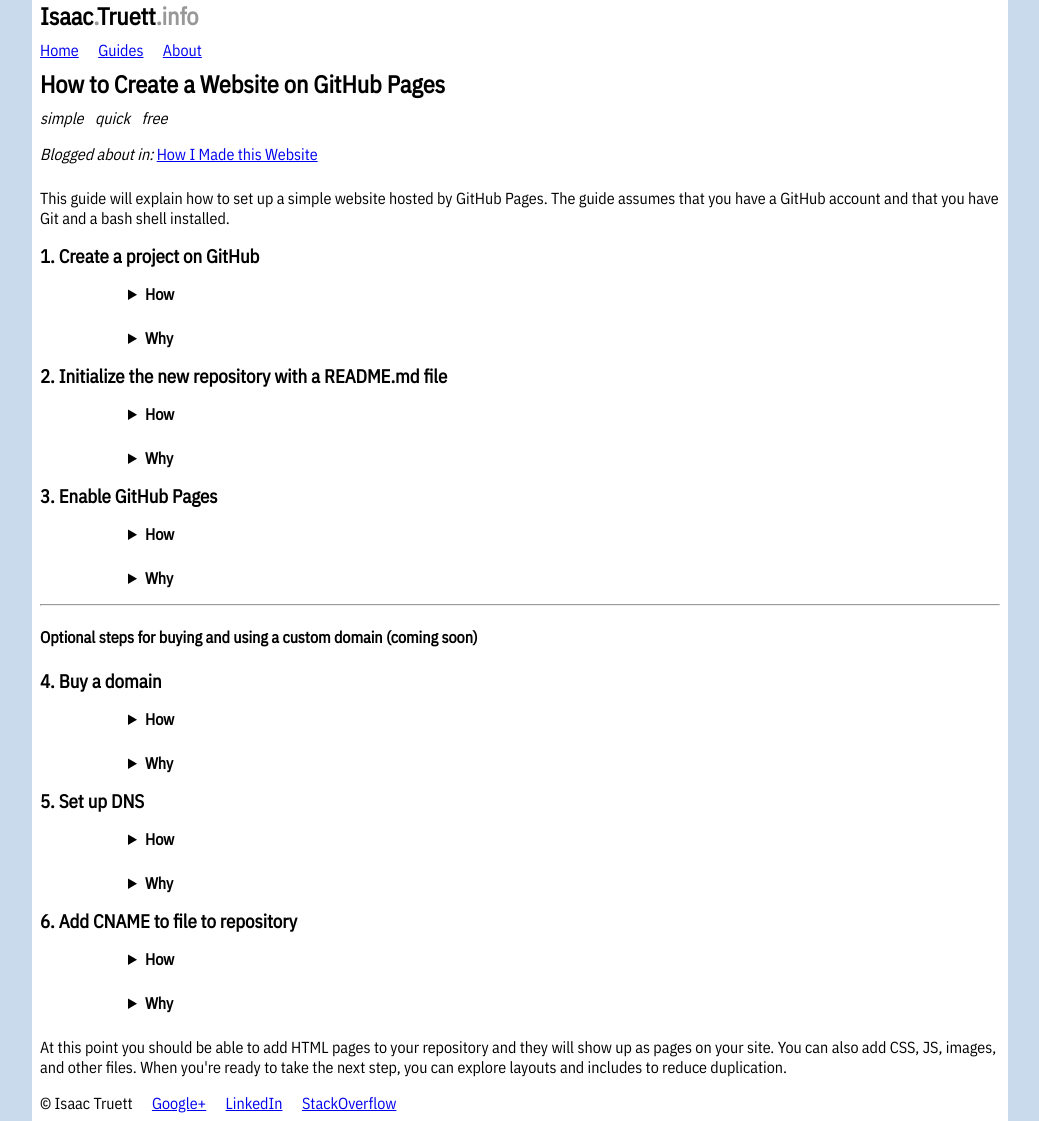
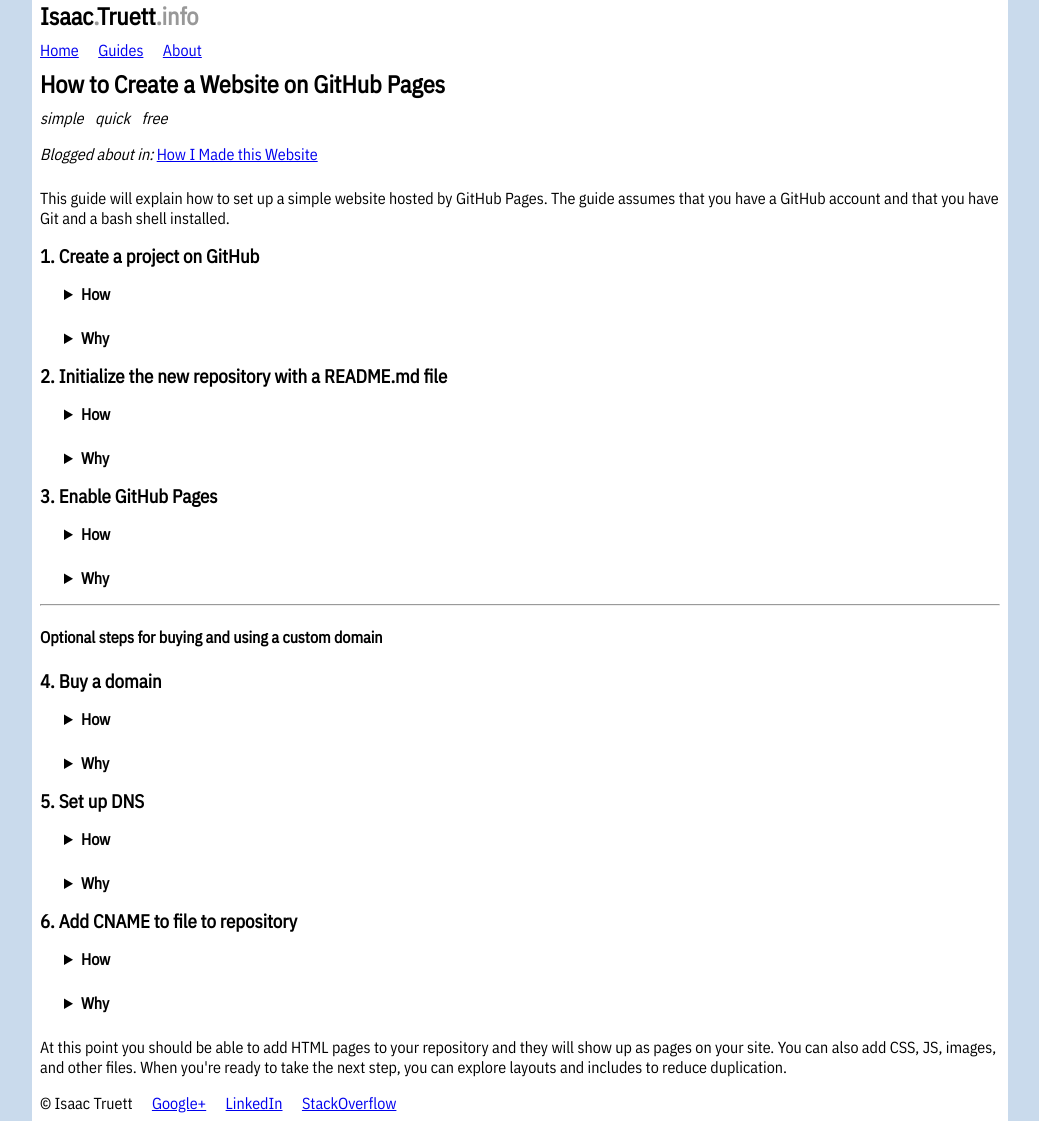
Before and after one commit to itruett/isaac.truett.info, a Jekyll site: the page built from how/to-create-a-website-on-github-pages.html, in a window 1280 px wide. Shown: the whole page, without its empty margins (120-1159 px from the left). Built offline with Jekyll 4.4.1, drawn with Linux system fonts in a browser that asks for light colours; some of the changed lines change nothing that is shown.

Commit message:
Completes the GitHub Pages guide.

```diff
--- a/how/to-create-a-website-on-github-pages.html
+++ b/how/to-create-a-website-on-github-pages.html
@@ -127,18 +127,26 @@
 		</dl>
 	</section>
 	<hr />
-	<h4>Optional steps for buying and using a custom domain (coming soon)</h4>
+	<h4>Optional steps for buying and using a custom domain</h4>
 	<section>
 		<dl>
 			<dt><h3>4. Buy a domain</h3></dt>
 			<dd>
 				<details>
 					<summary>How</summary>
-					<p>Detailed description goes here.</p>
+					<ul>
+						<li>Go to <a href="https://domains.google.com/m/registrar/search">Google Domains</a> and search for the domain name that you want.</li>
+						<li>Add the domain to your cart</li>
+						<li>Checkout, filling in your contact and payment information.</li>
+						<li>
+							It's a good idea to turn on privacy protection for a personal domain, to avoid having your name and home address published in searchable databases.<br/>
+							<img src={% link images/google-domains-checkout.png %} alt=''>
+						</li>
+					</ul>
 				</details>
 				<details>
 					<summary>Why</summary>
-					<p>Values and reasoning go here.</p>
+					<p>There are many domain registrars you can choose to buy from. I chose Google Domains because I consider them to be trustworthy in this area, it was easy, and they supported a convenient payment method.</p>
 				</details>
 			</dd>
 		</dl>
@@ -149,11 +157,19 @@
 			<dd>
 				<details>
 					<summary>How</summary>
-					<p>Detailed description goes here.</p>
+					<p>From your list of shiny new domains, click the DNS icon:</p>
+					<img src={% link images/google-domains-dns.png %} alt=''>
+					<p>Scroll down to "Custom resource records" and add two:</p>
+					<ol>
+						<li>An "A" record named "@" listing the <a href="https://help.github.com/articles/setting-up-an-apex-domain/#configuring-a-records-with-your-dns-provider">GitHub Pages IP Addresses</a></li>
+						<li>A CNAME record with a subdomain to use for your website pointing to YourGitHubAccountName.github.io.</li>
+					</ol>
+					<img src={% link images/google-domains-dns-records.png %} alt=''>
 				</details>
 				<details>
 					<summary>Why</summary>
-					<p>Values and reasoning go here.</p>
+					<p>The A record points your domain to the IP addresses of webservers owned by GitHub that serve Pages. Multiple IP addresses provides redundancy.</p>
+					<p>The CNAME record is like an alias for another name, in this case the name of your GitHub Pages account subdomain.
 				</details>
 			</dd>
 		</dl>
@@ -164,11 +180,17 @@
 			<dd>
 				<details>
 					<summary>How</summary>
-					<p>Detailed description goes here.</p>
+					<p>Create a CNAME file in the root of your project. The file contains the domain you set up for your website.</p>
+{% highlight bash %}
+$ echo "isaac.truett.info" >> CNAME
+$ git add CNAME
+$ git commit -m "Added CNAME file."
+$ git push origin master
+{% endhighlight %}
 				</details>
 				<details>
 					<summary>Why</summary>
-					<p>Values and reasoning go here.</p>
+					<p>You can actually do this from the GitHub settings page by putting your domain name into the custom domain field. I was fiddling with that and found that every change I made was committing a change to my repository. I don't like to have a series of commits that just tweak one little setting around, so I made the version I wanted locally and did a force push to overwrite the changes made from the website. Don't do this at home, kids. Overwriting history is the dark side of the force.</p>
 				</details>
 			</dd>
 		</dl>
--- a/s.css
+++ b/s.css
@@ -30,7 +30,7 @@
 	margin: 0;
 }
 dd {
-	margin-bottom: 0.5em;
+	margin: 0 1em .5em 1em;
 }
 p, dd, li {
 	max-width: 60em;
@@ -116,7 +116,7 @@
 
 details {
 	padding: .5em .5em 0;
-	margin: .5em 40px 0;
+	margin: .5em 0 0;
 	background-color: #fff;
 }
 details button {
```
Also changed, not shown: images/google-domains-checkout.png (added), images/google-domains-dns-records.png (added), images/google-domains-dns.png (added).
